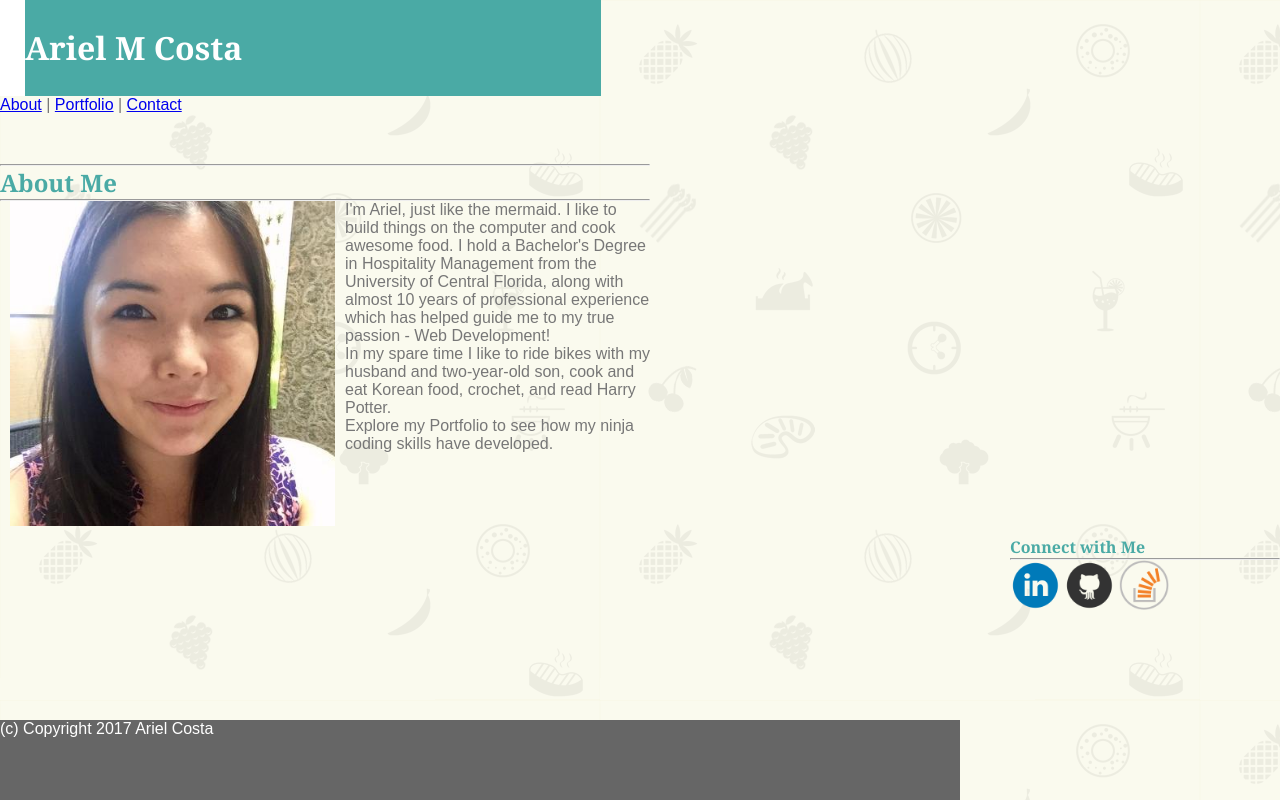
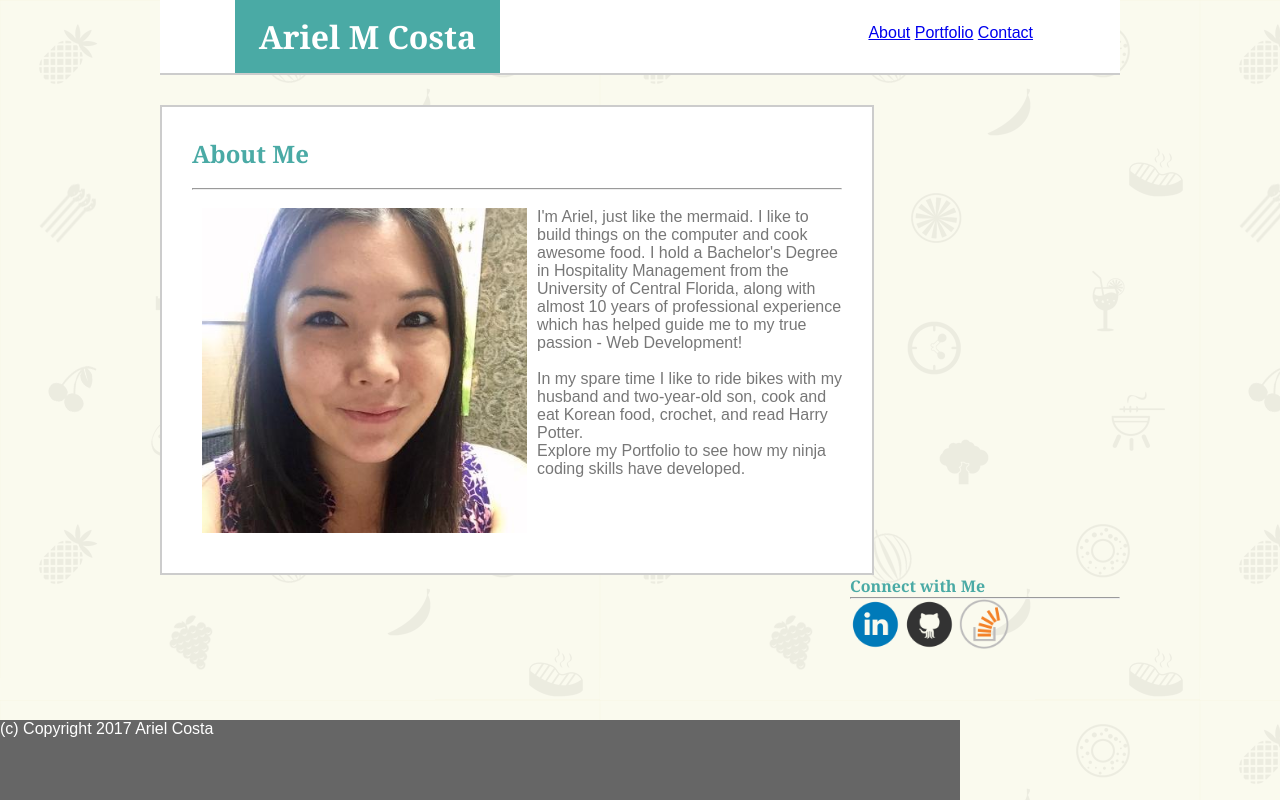
Before and after one commit to amcosta9/Basic-Portfolio, a PHP site: page / in a window 1280 px wide. Run offline with PHP 8.4, Linux system fonts and the light colour scheme.

Commit message:
css positioning adjustments

```diff
--- a/assets/css/style.css
+++ b/assets/css/style.css
@@ -1,8 +1,7 @@
 h1 {
+	color: #ffffff;
+	font-family: "Georgia", Times, "Times New Roman", serif;
 	background-color: #4aaaa5;
-	font-family: "Georgia", Times, "Times New Roman", serif;
-	color: #ffffff;
-
 }
 
 body {
@@ -13,36 +12,54 @@ body {
 	border-color: #dddddd;
 }
 
-h2 {
-	color: #4aaaa5;
-	font-family: "Georgia", Times, "Times New Roman", serif;
+header {
+	background-color: #ffffff;
+	border-bottom-color: #cccccc;
+	border-style: solid;
+	border-width: 0px 0px 2px 0px;
+	box-sizing: border-box;
+	height: 75px;
 }
 
-h4 {
-	color: #4aaaa5;
-	font-family: "Georgia", Times, "Times New Roman", serif;
-}
-
-header {
-	width: 100%;
-	height: 90px;
+.topbar {
+	width: 960px;
+	height: 100%;
+	margin: 0 auto;
+	padding-left: 75px;
 }
 
 .name {
-	background-color: #ffffff;
+	background-color: #4aaaa5;
 	border: #cccccc;
 	position: relative;
 	float: left;
-	line-height: 6em;
-	padding-left: 25px;
-	width: 45%;
+	line-height: 73px;
+	width: 265px;
+	text-align: center;
 }
 
+
+/*this is not responsive and I don't like it. must fix */
 .links {
-	float: left;
-	padding-right: 25px;
-	padding-bottom: 50px;
-	position: relative;
+	position: absolute;
+	right: 120px;
+	top: 24px;
+}
+
+ul {
+	list-style-type: none;
+	margin: 0;
+	padding-right: 127px;
+}
+
+li {
+	display: inline;
+}
+
+
+h2, h4 {
+	color: #4aaaa5;
+	font-family: "Georgia", Times, "Times New Roman", serif;
 }
 
 div {
@@ -65,8 +82,12 @@ div {
 
 
 .container {
+	background-color: #ffffff;
+	padding: 30px;
 	width: 650px;
 	float: left;
+	border: solid 2px #cccccc;
+	margin-top: 30px;
 }
 
 .connect {
@@ -84,6 +105,7 @@ html, body {
 }
 
 .content {
+	width: 960px;
 	min-height: 100%;
 	height: auto !important;
 	margin: 0 auto -80px;
--- a/contact.html
+++ b/contact.html
@@ -9,7 +9,9 @@
 		<div class="wrapper">
 			<h1>Ariel M Costa</h1>
 			<!-- links to other pages here ??-->
-				<a href="/Users/Ariel/Documents/Code/Coding%20Boot%20Camp/Homework/Basic-Portfolio/index.html">About</a> | <a href="/Users/Ariel/Documents/Code/Coding%20Boot%20Camp/Homework/Basic-Portfolio/portfolio.html">Portfolio</a> | <a href="/Users/Ariel/Documents/Code/Coding%20Boot%20Camp/Homework/Basic-Portfolio/Contact.html">Contact</a>
+				<a href="index.html">About</a> |
+				<a href="portfolio.html">Portfolio</a> |
+				<a href="contact.html">Contact</a>
 				<hr>
 
 			<h2>Contact</h2>
--- a/index.html
+++ b/index.html
@@ -6,28 +6,38 @@
 		<link rel="stylesheet" type="text/css" href="assets/css/style.css">
 	</head>
 
+	<body>
 	<div class="content">
-		<body>
+
 			<header>
-				<div class="name">
-					<h1>Ariel M Costa</h1>
-				</div> <!--end name div-->
-				<div class="links">
-				<!-- links to other pages here ??-->
-					<a href="/Users/Ariel/Documents/Code/Coding%20Boot%20Camp/Homework/Basic-Portfolio/index.html">About</a> | <a href="/Users/Ariel/Documents/Code/Coding%20Boot%20Camp/Homework/Basic-Portfolio/portfolio.html">Portfolio</a> | <a href="/Users/Ariel/Documents/Code/Coding%20Boot%20Camp/Homework/Basic-Portfolio/Contact.html">Contact</a>
-				</div> <!--end div links-->
+				<div class="topbar">
+					<div class="name">
+						<h1>Ariel M Costa</h1>
+					</div> <!--end name div-->
+					<div class="links">
+						<ul>
+							<li><a href="index.html">About</a></li>
+							<li><a href="portfolio.html">Portfolio</a></li>
+							<li><a href="contact.html">Contact</a></li>
+						</ul>
+					</div> <!--end links div-->
+				</div> <!--end topbar div-->
 			</header>
+
+
+
+
 			<div class="container">
+					<h2>About Me</h2>
+				<br>
 				<hr>
-					<h2>About Me</h2>
-				<hr>
-
+				<br>
 				<p>
 					<img class="profile" src="assets/images/profilepicture.jpeg" alt="Picture of Ariel"/>
 
 					I'm Ariel, just like the mermaid.  I like to build things on the computer and cook awesome food.  I hold a Bachelor's Degree in Hospitality Management from the University of Central Florida, along with almost 10 years of professional experience which has helped guide me to my true passion - Web Development!
-				</p>
-				<p>
+				<br>
+				<br>
 					In my spare time I like to ride bikes with my husband and two-year-old son, cook and eat Korean food, crochet, and read Harry Potter.<br>
 				Explore my Portfolio to see how my ninja coding skills have developed.
 				</p>
@@ -35,13 +45,15 @@
 
 			<div class="connect">
 				<h4>Connect with Me</h4>
-				<hr>
+				<hr>  <!--need to move these style elements to css doc-->
 				<a href="https://www.linkedin.com/in/arielmcosta" target="_blank"><img src="assets/images/linkedin_icon.png" alt="LinkedIn Icon" style="width: 50px; height: 50px;"></a>
 
 				<a href="https://github.com/amcosta9" target="_blank"><img src="assets/images/github_icon.png" alt="Github Icon" style="width: 50px; height: 50px;"></a>
 
 				<a href="http://stackoverflow.com/users/7239084/ariel-costa" target="_blank"><img src="assets/images/stackoverflow_icon.png" alt="Stack Overflow Icon" style="width: 50px; height: 50px;"></a>
 			</div> <!-- end connect div-->
+
+
 		<!--body tag end here, or after footer?-->
 	<div class="push"></div>
 	</div> <!--end content div-->
--- a/portfolio.html
+++ b/portfolio.html
@@ -11,7 +11,9 @@
 		<div class="wrapper">
 			<h1>Ariel M Costa</h1>
 			<!-- links to other pages here ??-->
-			<a href="/Users/Ariel/Documents/Code/Coding%20Boot%20Camp/Homework/Basic-Portfolio/index.html">About</a> | <a href="/Users/Ariel/Documents/Code/Coding%20Boot%20Camp/Homework/Basic-Portfolio/portfolio.html">Portfolio</a> | <a href="/Users/Ariel/Documents/Code/Coding%20Boot%20Camp/Homework/Basic-Portfolio/Contact.html">Contact</a>
+			<a href="index.html">About</a> |
+			<a href="portfolio.html">Portfolio</a> |
+			<a href="contact.html">Contact</a>
 			<hr>
 
 			<h2>Portfolio</h2>
```
